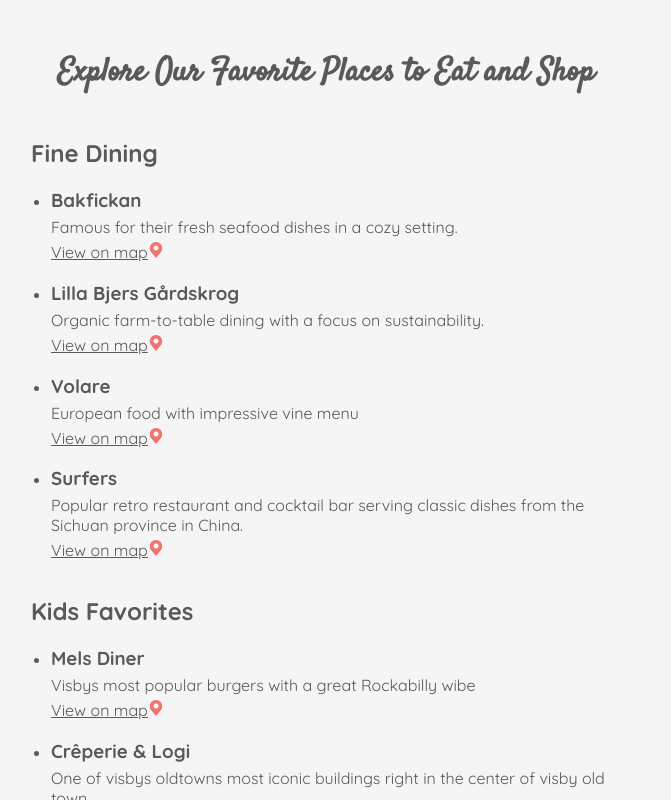
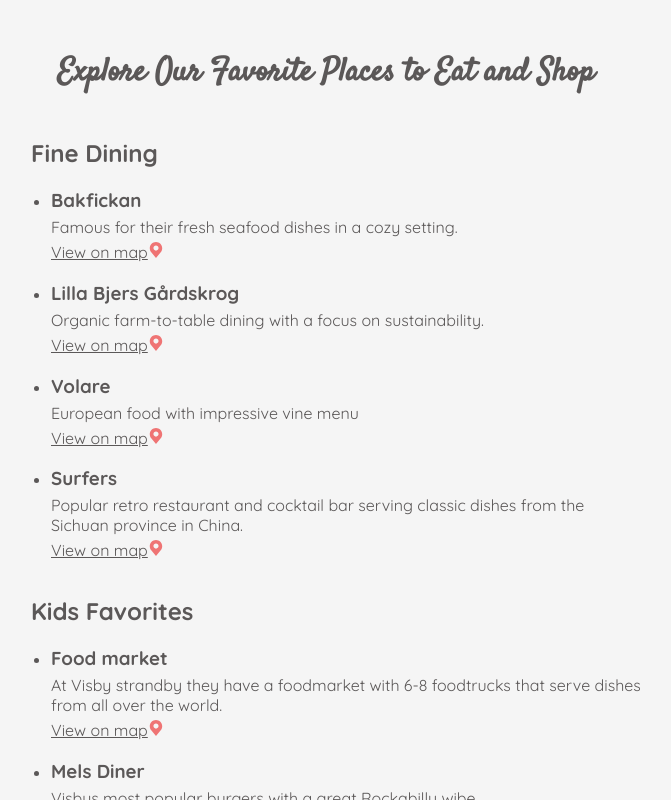
Before and after one commit to SVMaxica/apartmentManual, a React (Vite) app: page / in a window 1280 px wide. Both pictures are taken after a click on the button "Explore Restaurants & Shops". Shown: the part 1131-1931 px from the top of the page, without its empty margins (304-975 px from the left). Built offline with nearby package versions, Linux system fonts and the light colour scheme.

Commit message:
added foodmarket to retauranglist

```diff
--- a/src/components/RestaurantsShopsList/RestaurantsShopsList.jsx
+++ b/src/components/RestaurantsShopsList/RestaurantsShopsList.jsx
@@ -33,6 +33,13 @@ const restaurants = [
   {
     category: 'Kids Favorites',
     items: [
+      {
+        name: 'Food market',
+        description:
+          'At Visby strandby they have a foodmarket with 6-8 foodtrucks that serve dishes from all over the world.',
+        location:
+          'https://www.google.com/maps/place/Visby+Strandby/@57.654919,18.2887054,14z/data=!4m13!1m2!2m1!1snorderstrands+camping!3m9!1s0x46f7a94e00bf9ba7:0xda97a26d0fb3ee1d!5m2!4m1!1i2!8m2!3d57.6549349!4d18.3078872!15sChVub3JkZXJzdHJhbmRzIGNhbXBpbmdaFyIVbm9yZGVyc3RyYW5kcyBjYW1waW5nkgEPY290dGFnZV92aWxsYWdlmgEjQ2haRFNVaE5NRzluUzBWSlEwRm5TVU0zT1ZsTFRsRkJFQUWqAUsQASoLIgdjYW1waW5nKA8yHxABIhts4boNG-mVVCk1fm1YXEXAeXZJN-GRGXXm8xUyGRACIhVub3JkZXJzdHJhbmRzIGNhbXBpbmfgAQD6AQQIABAt!16s%2Fg%2F1tgh67t5?entry=ttu&g_ep=EgoyMDI1MDYyNi4wIKXMDSoASAFQAw%3D%3D',
+      },
       {
         name: 'Mels Diner',
         description: 'Visbys most popular burgers with a great Rockabilly wibe',
```
